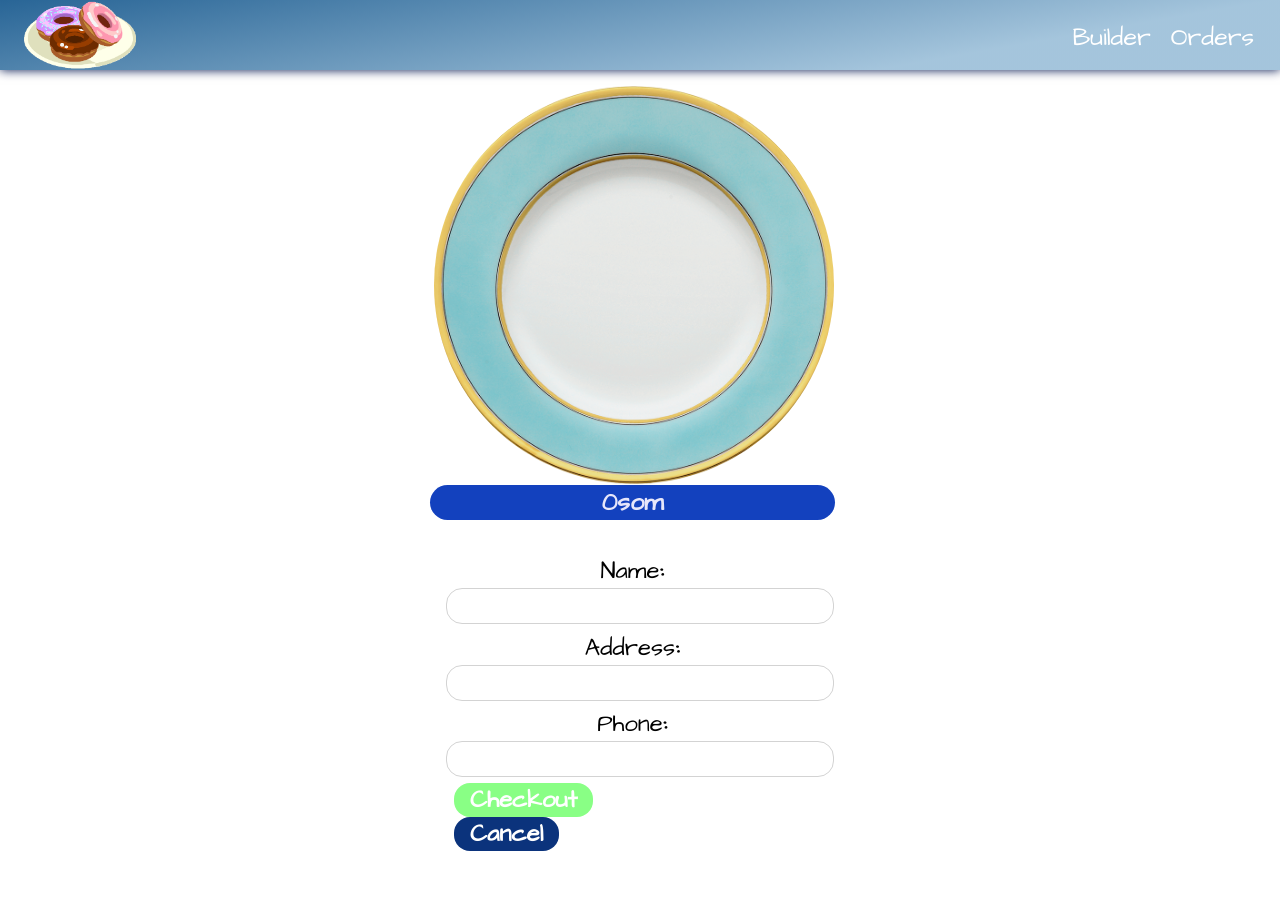
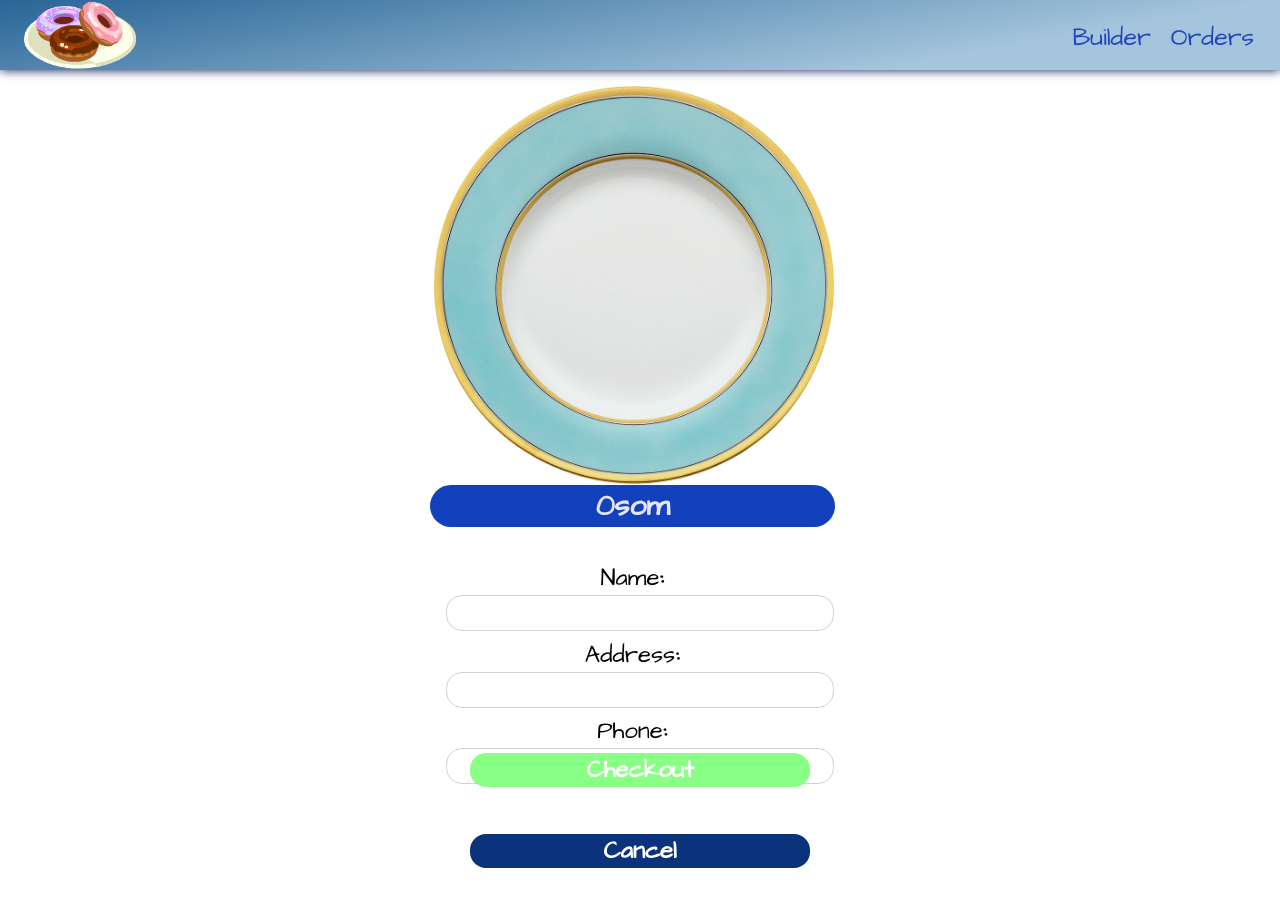
Before and after one commit to ermek-tashtanbekov/my-builders, a React (Create React App) app: page /checkout in a window 1280 px wide. Shown: the top 906 px of the page. Before the commit the page ends 855 px from the top, so only its background shows below. Built offline with nearby package versions, Linux system fonts and the light colour scheme.

Commit message:
chenges with BackroundColor

```diff
--- a/src/components/Checkout/CheckoutForm/CheckoutForm.module.css
+++ b/src/components/Checkout/CheckoutForm/CheckoutForm.module.css
@@ -5,12 +5,12 @@
     justify-content: center;
     text-align: center;
   }
-  .CheckoutForm > div {
+  .CheckoutForm  div {
     flex: 0 0 100%;
     padding: .2rem 1rem;
     display: flex;
     flex-direction: column;
-  }
+}
   .CheckoutForm > div > label::after {
     content: ":";
     margin-right: 1rem;
--- a/src/components/DonutBuilder/DonutControls/DonutControls.module.css
+++ b/src/components/DonutBuilder/DonutControls/DonutControls.module.css
@@ -2,7 +2,8 @@
     flex: 0 0 250px;
     border-radius: 1rem;
     padding: 1rem;
-    background-color: rgb(74, 109, 204);
+    background: linear-gradient(170deg, #1180ac -17.33%, rgba(46, 121, 175, 0.753) 75.91%),
+    linear-gradient(-45deg, #FFFFFF, #FFFFFF);
     color: white;
     text-align: center;
     width: 450;
--- a/src/components/DonutBuilder/DonutPreview/DonutPreview.module.css
+++ b/src/components/DonutBuilder/DonutPreview/DonutPreview.module.css
@@ -23,7 +23,7 @@
         position: relative;
       }
       .price{
-        font-size: 25px;
+        font-size: 30px;
         font-weight: bold;
         display: flex;
         align-items: center;
--- a/src/components/Drower/Drawer.module.css
+++ b/src/components/Drower/Drawer.module.css
@@ -7,7 +7,8 @@
   padding-top: 10px;
   font-size: 26px;
   color: white;
-  background-color: rgb(18, 199, 212);
+  background: linear-gradient(170deg, #3789cc -17.33%, rgba(46, 116, 167, 0.397) 75.91%),
+  linear-gradient(-45deg, #FFFFFF, #FFFFFF);
   box-shadow: 0 0 10px rgba(0, 0, 0, .5);
   z-index: 1;
   transition: transform .3s ease-out;
--- a/src/components/Drower/OpenDrawer/OpenDrawer.module.css
+++ b/src/components/Drower/OpenDrawer/OpenDrawer.module.css
@@ -10,7 +10,7 @@
 .OpenDrawer > div {
     height: 3px;
     width: 2rem;
-    background-color: white;
+    background-color: rgb(36, 34, 167);
 }
 .OpenDrawer > div:not(:last-child) {
     margin-bottom: .5rem;
--- a/src/components/Nav/NavItem/NavItem.module.css
+++ b/src/components/Nav/NavItem/NavItem.module.css
@@ -1,5 +1,5 @@
 .NavItem a {
-    color: white;
+    color: rgb(34, 70, 187);
     border-bottom: 5px solid transparent;
     text-decoration: none;
     display: block;
--- a/src/components/Toolbar/Toolbar.module.css
+++ b/src/components/Toolbar/Toolbar.module.css
@@ -2,7 +2,7 @@
     display: flex;
     align-items: center;
     padding: 0 1rem;
-    color: black;
+    color: rgb(15, 14, 14);
     margin-bottom: 15px;
     background: linear-gradient(170deg, #0c4f86 -17.33%, rgba(26, 108, 167, 0.397) 75.91%),
     linear-gradient(-45deg, #FFFFFF, #FFFFFF);
--- a/src/store/reducers/builder.js
+++ b/src/store/reducers/builder.js
@@ -2,8 +2,7 @@ import { ADD_INGREDIENT, REMOVE_INGREDIENT, SET_INGREDIENTS } from "../action/ty
 
 
 const initialState = {
-    ingredients: {
-    },
+    ingredients: {},
     price: 0,
 };
 const prices = {
```
Also changed, not shown: src/components/DonutBuilder/DonutBuilder.js (+68 -1 lines).
